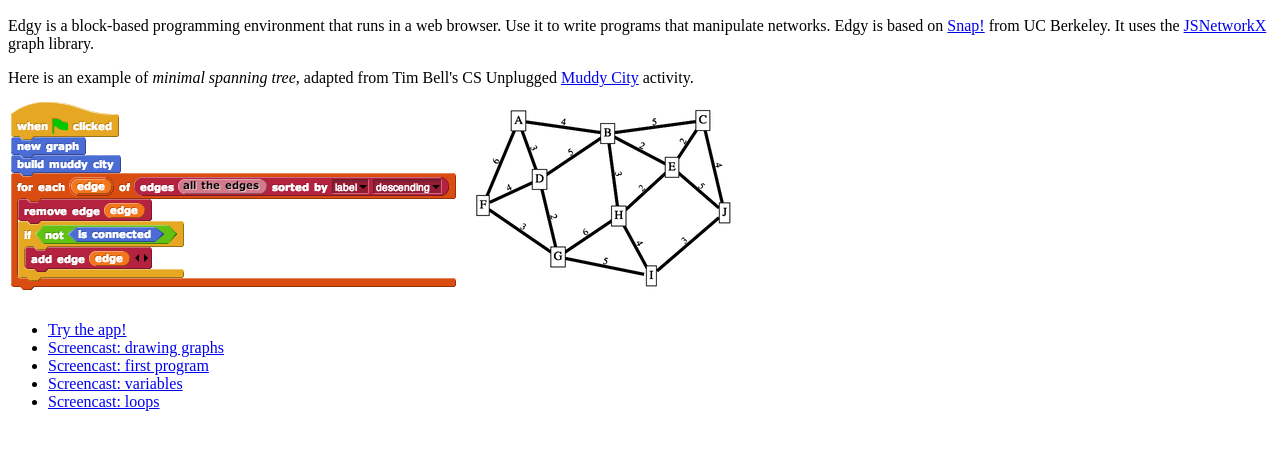
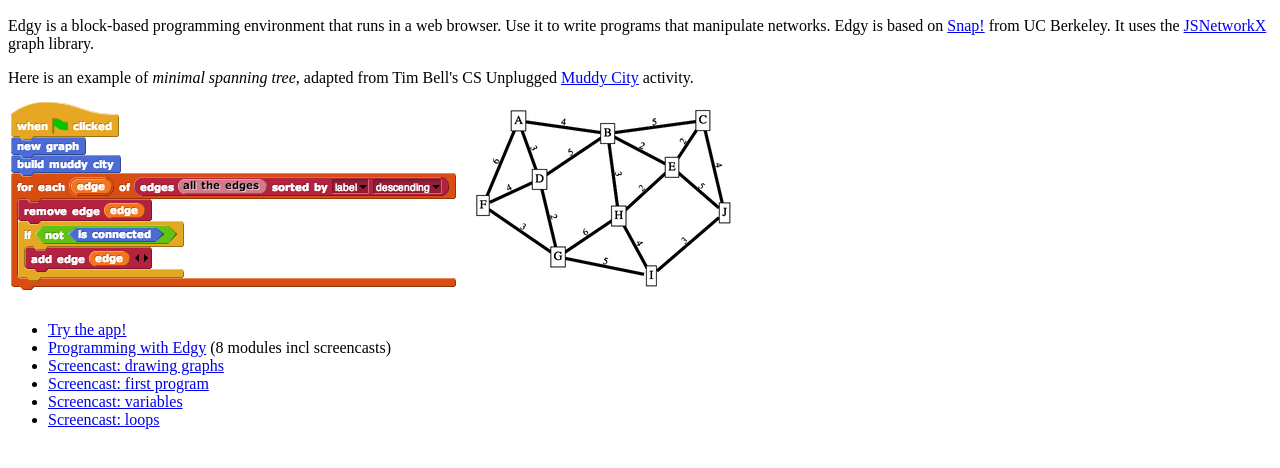
Before and after one commit to snapapps/snapapps.github.io, a plain HTML site: page index.html in a window 1280 px wide. Shown: the part 96-564 px from the top of the page. Drawn offline with Linux system fonts and the light colour scheme.

Commit message:
link to alexandria

```diff
--- a/index.html
+++ b/index.html
@@ -26,6 +26,7 @@ Tim Bell's CS Unplugged <a href="http://csunplugged.org/sites/default/files/acti
 
 <ul>
 <li> <a href="edgy/app/edgy.html">Try the app!</a>
+<li> <a href="https://www.alexandriarepository.org/syllabus/programming-with-edgy/">Programming with Edgy</a> (8 modules incl screencasts)
 <li> <a href="http://goo.gl/YV7Jko">Screencast: drawing graphs</a></li>
 <li> <a href="http://goo.gl/7ElphI">Screencast: first program</a></li>
 <li> <a href="http://goo.gl/MbI4A1">Screencast: variables</a></li>
```
